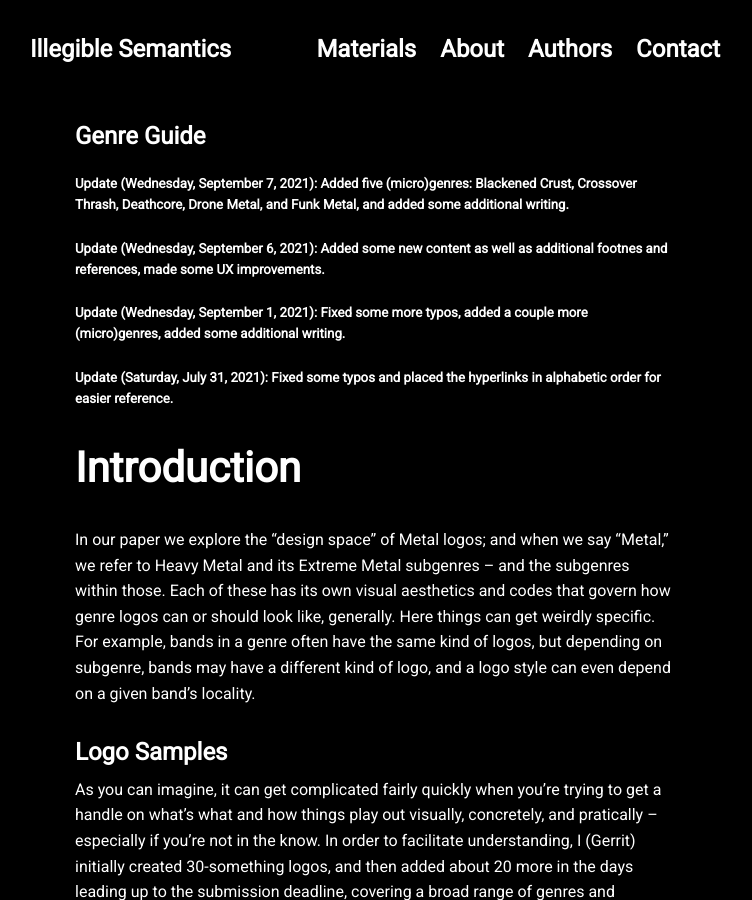
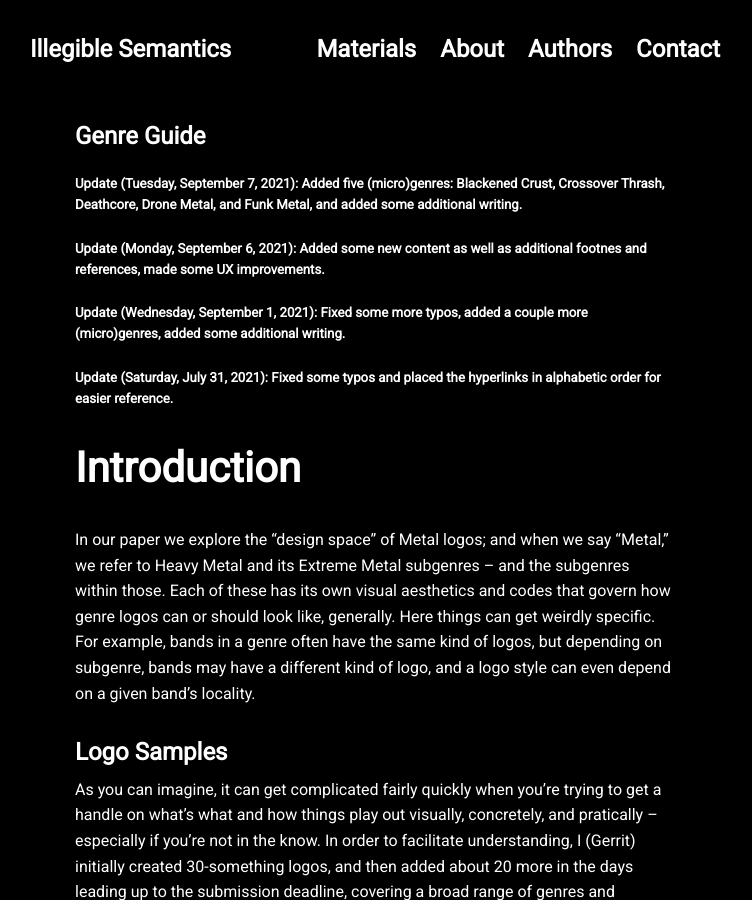
Before and after one commit to Noeska/illegiblesemantics, a Jekyll site: the page built from projects/proj-2.md, in a window 1280 px wide and 900 px high. Shown: the whole window, without its empty margins (265-1017 px from the left). Built offline with Jekyll 4.4.1, drawn with Linux system fonts in a browser that asks for light colours; nearby versions of some CDN libraries.

Commit message:
Update proj-2.md

```diff
--- a/projects/proj-2.md
+++ b/projects/proj-2.md
@@ -4,8 +4,8 @@ title: 'Genre Guide'
 ---
 <!-- Here you can see samples of logo designs covering a broad range of metal genres and extreme subgenres with some tongue-in-cheek commentary by Gerrit Rijken. -->
 
-##### Update (Wednesday, September 7, 2021): Added five (micro)genres: Blackened Crust, Crossover Thrash, Deathcore, Drone Metal, and Funk Metal, and added some additional writing.
-##### Update (Wednesday, September 6, 2021): Added some new content as well as additional footnes and references, made some UX improvements.
+##### Update (Tuesday, September 7, 2021): Added five (micro)genres: Blackened Crust, Crossover Thrash, Deathcore, Drone Metal, and Funk Metal, and added some additional writing.
+##### Update (Monday, September 6, 2021): Added some new content as well as additional footnes and references, made some UX improvements.
 ##### Update (Wednesday, September 1, 2021): Fixed some more typos, added a couple more (micro)genres, added some additional writing.
 ##### Update (Saturday, July 31, 2021): Fixed some typos and placed the hyperlinks in alphabetic order for easier reference.
 
```
